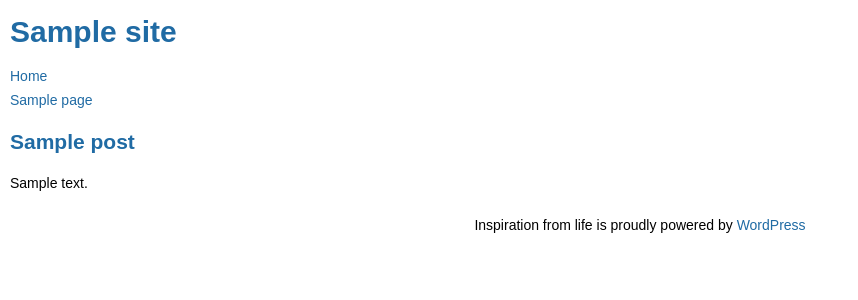
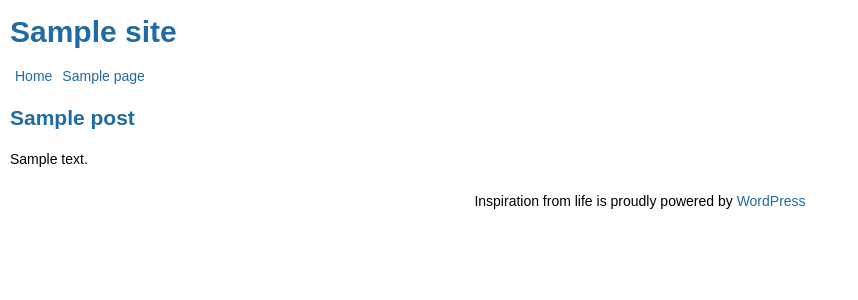
Before and after one commit to chengbo/chengbo.github.io, a WordPress theme: template index.php in a window 1280 px wide. Shown: the top 300 px of the page, without its empty margins (0-858 px from the left). Run offline with PHP 8.4 and a stand-in for WordPress, Linux system fonts and the light colour scheme; the site name, menu and one post (Sample post) are stand-ins, and other content is empty.

Commit message:
set navigation menu to horizontal

```diff
--- a/style.css
+++ b/style.css
@@ -68,3 +68,7 @@ footer {
     line-height: 0;
     font-weight: normal;
 }
+#site-navigation li {
+    display: inline;
+    padding: 5px;
+}
```
